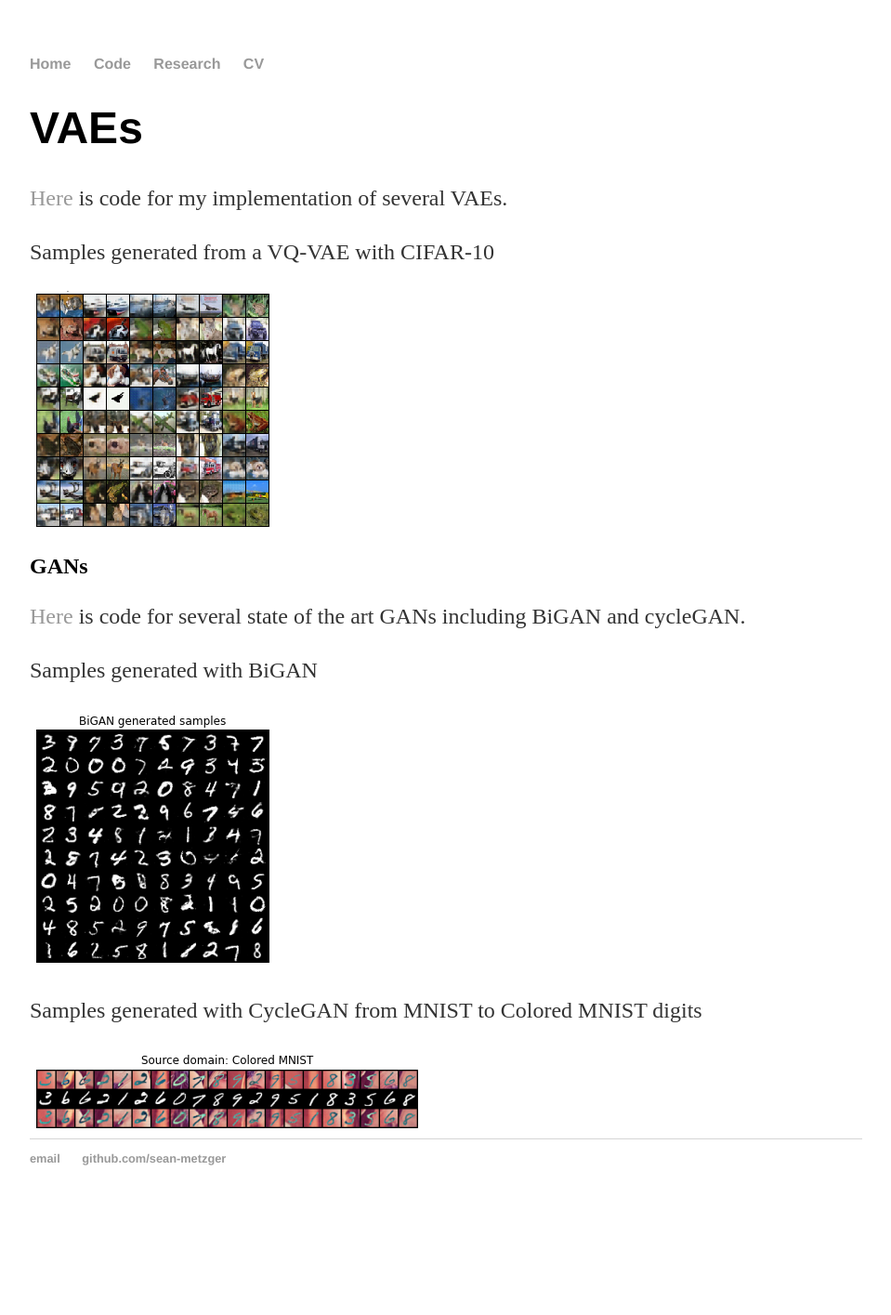
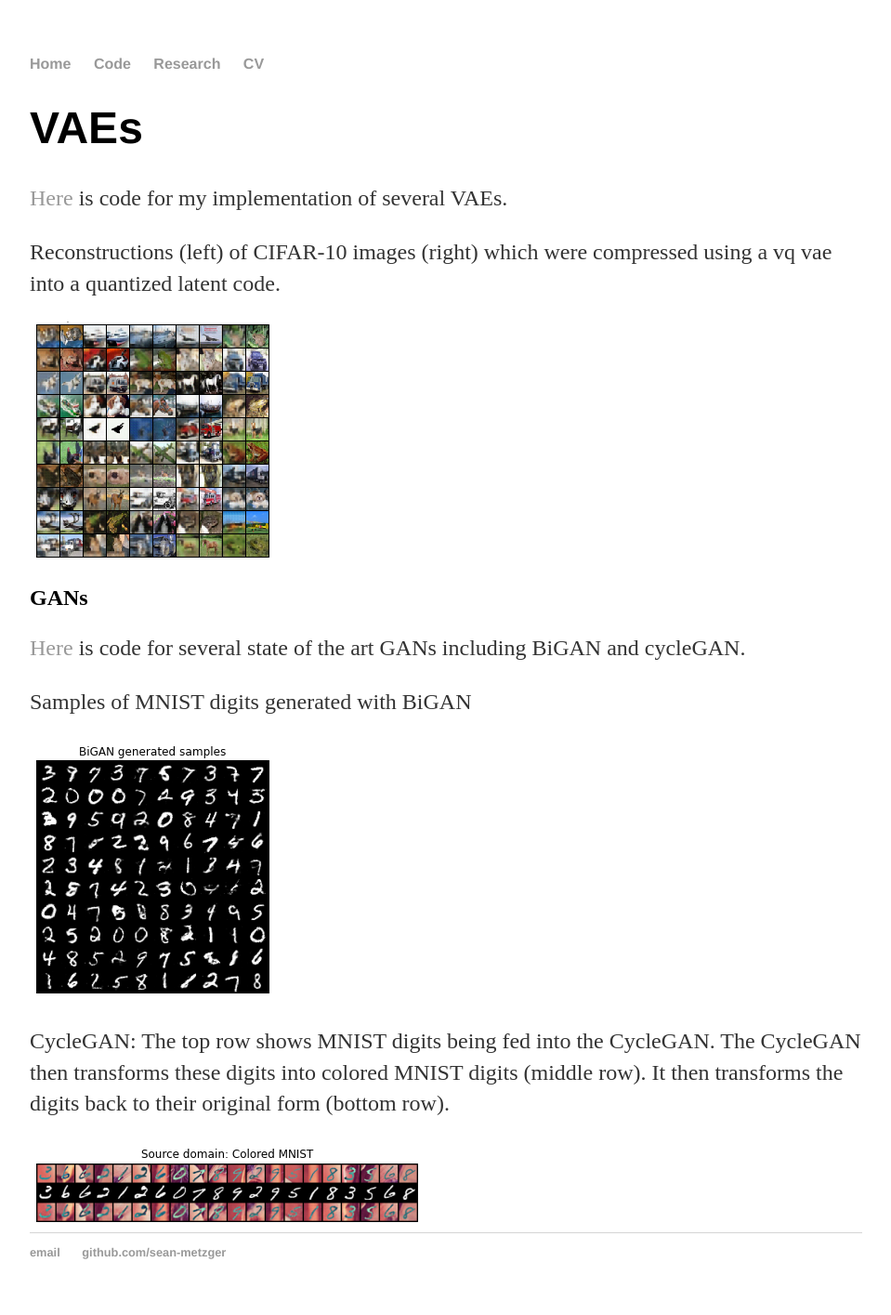
Before and after one commit to sean-metzger/sean-metzger.github.io, a Jekyll site: the page built from code/index.html, in a window 1280 px wide. Shown: the whole page at 93% size, without its empty margins (160-1119 px from the left). Built offline with Jekyll 4.4.1, drawn with Linux system fonts in a browser that asks for light colours; before the commit the page ends 1314 px from its top, so only the background shows below that.

Commit message:
Update index.html

```diff
--- a/code/index.html
+++ b/code/index.html
@@ -6,13 +6,13 @@ title: Code
 <div class="blurb">
 	<h1>VAEs</h1>
 		<p> <a href="https://github.com/sean-metzger/code_examples/blob/master/vaes.ipynb">Here</a> is code for my implementation of several VAEs.</p>
-		<p> Samples generated from a VQ-VAE with CIFAR-10 </p>
+		<p> Reconstructions (left) of CIFAR-10 images (right) which were compressed using a vq vae into a quantized latent code.   </p>
 		<img src="/images/vqvaesamps.png" alt="hi" class="inline"/>
 
 	<h2>GANs</h2>
 		<p> <a href="https://github.com/sean-metzger/code_examples/blob/master/gans.ipynb">Here</a> is code for several state of the art GANs including BiGAN and cycleGAN.</p>
-		<p> Samples generated with BiGAN </p>
+		<p> Samples of MNIST digits generated with BiGAN </p>
 		<img src="/images/BiGAN.png" alt="hi" class="inline"/>
-		<p> Samples generated with CycleGAN from MNIST to Colored MNIST digits </p>
+		<p> CycleGAN: The top row shows MNIST digits being fed into the CycleGAN. The CycleGAN then transforms these digits into colored MNIST digits (middle row). It then transforms the digits back to their original form (bottom row). </p>
 		<img src="/images/cyclegan.png" alt="hi" class="inline"/>
 </div><!-- /.blurb -->
```
